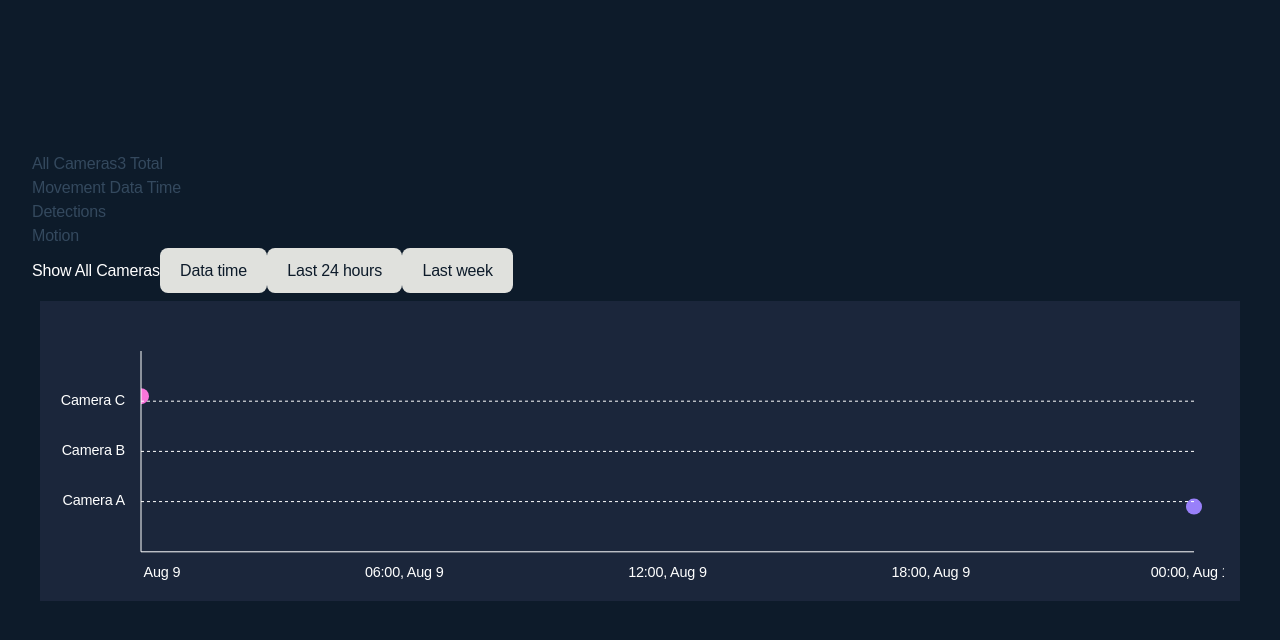
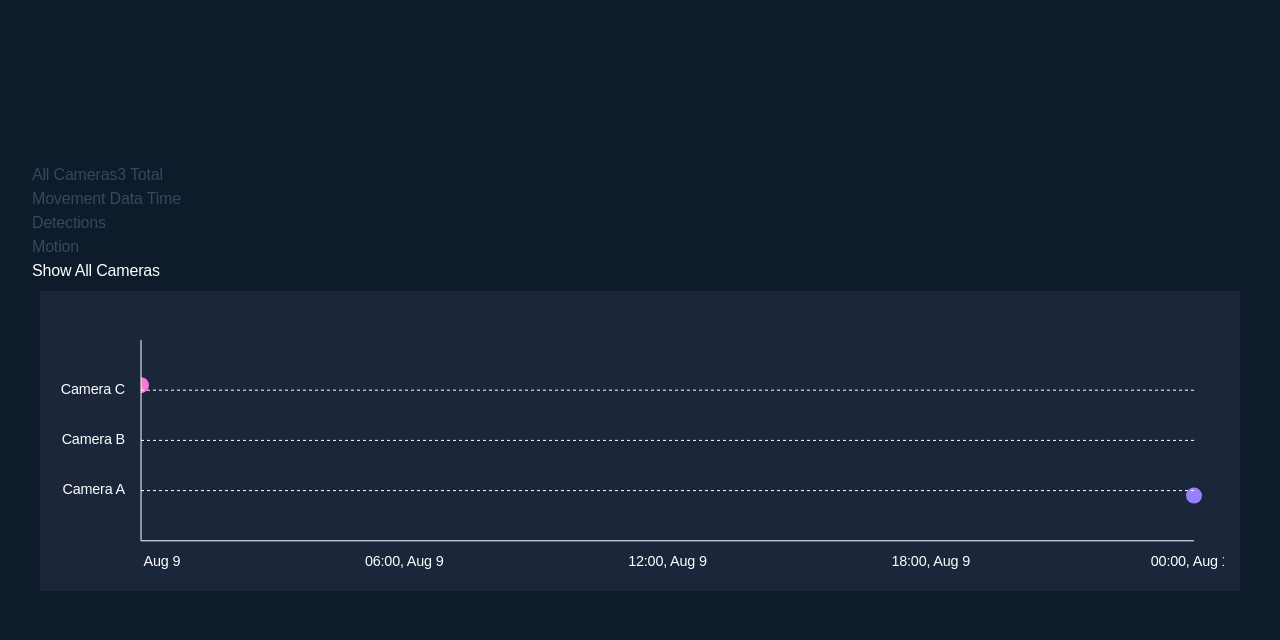
Before and after one commit to teknoir/observatory, a React (Vite) app: page / in a window 1280 px wide. Shown: the top 640 px of the page. Built offline with nearby package versions, Linux system fonts and the light colour scheme.

Commit message:
fix: hide date buttons at the moment until i make them work properly with the scrollable timeframe

```diff
--- a/src/components/MovementsTimeline.tsx
+++ b/src/components/MovementsTimeline.tsx
@@ -123,9 +123,19 @@ export const MovementsTimeline = ({ data, xAccessor, yAccessor }) => {
         </div>
         <div className="flex items-center gap-1">
           <a>Show All Cameras</a>
-          <button onClick={() => setTimelapse({ title: "Data Time", data: d3.extent(data, xAccessor), format: formatDateDayMonthHour })}>Data time</button>
-          <button onClick={() => setTimelapse({ title: "Last 24 Hrs", data: [time24HoursAgo, currentTime], format: formatDateDayMonthHour })}>Last 24 hours</button>
-          <button onClick={() => setTimelapse({ title: "Last Week", data: [time1WeekAgo, currentTime], format: formatDateDayMonth })}>Last week</button>
+          {/* <button */}
+          {/*   onClick={() => { */}
+          {/*     setTimelapse({ */}
+          {/*       title: "Data Time", */}
+          {/*       data: d3.extent(data, xAccessor), */}
+          {/*       format: formatDateDayMonthHour */}
+          {/*     }) */}
+          {/*   }} */}
+          {/* > */}
+          {/*   Data time */}
+          {/* </button> */}
+          {/* <button onClick={() => setTimelapse({ title: "Last 24 Hrs", data: [time24HoursAgo, currentTime], format: formatDateDayMonthHour })}>Last 24 hours</button> */}
+          {/* <button onClick={() => setTimelapse({ title: "Last Week", data: [time1WeekAgo, currentTime], format: formatDateDayMonth })}>Last week</button> */}
         </div>
       </nav>
       <div className="Timeline" ref={ref}>
```
